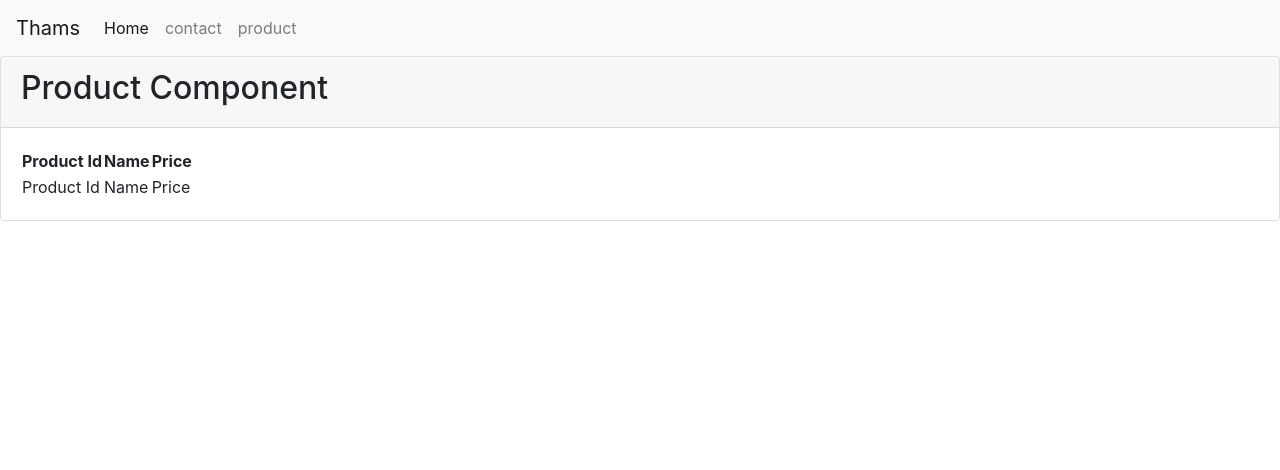
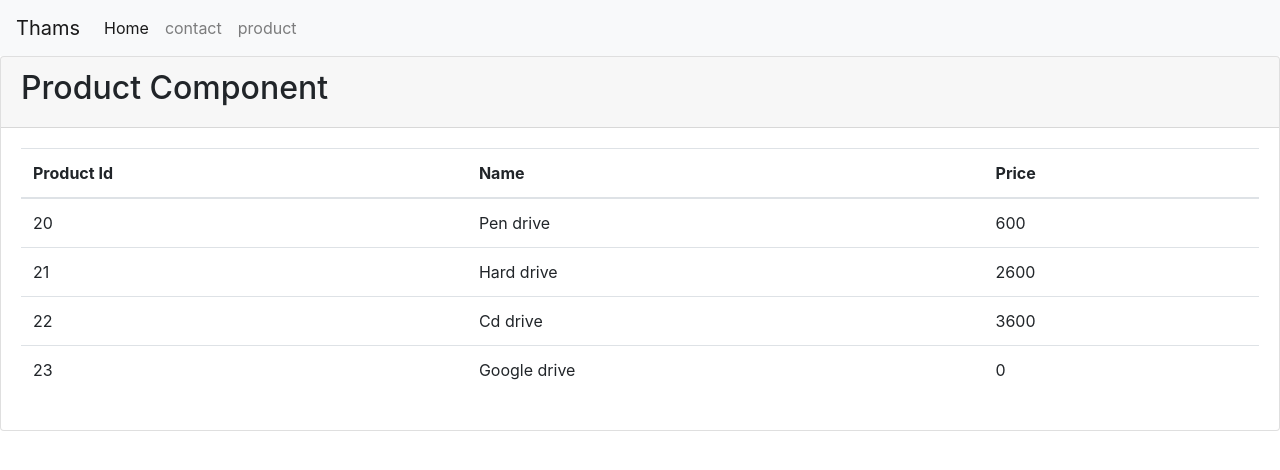
Before and after one commit to thamarais16/Angular-Router-Module, an Angular app: page /product in a window 1280 px wide. Shown: the top 470 px of the page. Built offline with nearby package versions, Linux system fonts and the light colour scheme.

Commit message:
3 files modified

```diff
--- a/src/app/product.service.ts
+++ b/src/app/product.service.ts
@@ -23,7 +23,7 @@ export class ProductService {
       new Product("20", "Pen drive", "600"),
       new Product("21", "Hard drive", "2600"),
       new Product("22", "Cd drive", "3600"),
-      new Product("22", "Google drive", "0")
+      new Product("23", "Google drive", "0")
     ]
 
     return products;
--- a/src/app/product/product.component.html
+++ b/src/app/product/product.component.html
@@ -2,8 +2,8 @@
   <div class="card-header">
     <h2>Product Component</h2>
   </div>
-  <div class="card-body">
-    <table>
+  <div class="card-body table-responsive">
+    <table class="table">
       <thead>
         <tr>
           <th>Product Id</th>
@@ -12,10 +12,10 @@
         </tr>
       </thead>
       <tbody>
-        <tr>
-          <td>Product Id</td>
-          <td>Name</td>
-          <td>Price</td>
+        <tr *ngFor="let product of products; trackBy: trackbyFn;">
+          <td>{{product.productId}}</td>
+          <td>{{product.name}}</td>
+          <td>{{product.price}}</td>
         </tr>
       </tbody>
     </table>
--- a/src/app/product/product.component.ts
+++ b/src/app/product/product.component.ts
@@ -21,4 +21,7 @@ export class ProductComponent implements OnInit {
     this.products = this.productService.getProducts();
   }
 
+  trackbyFn(index, item): any{
+    return item.productId;
+  }
 }
```
